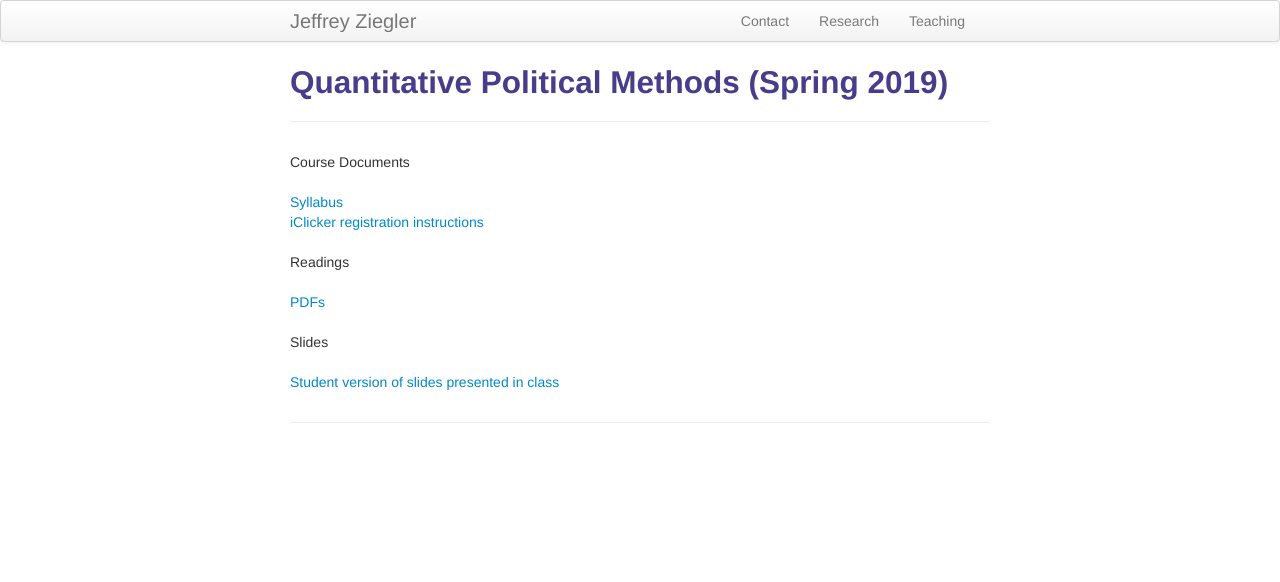
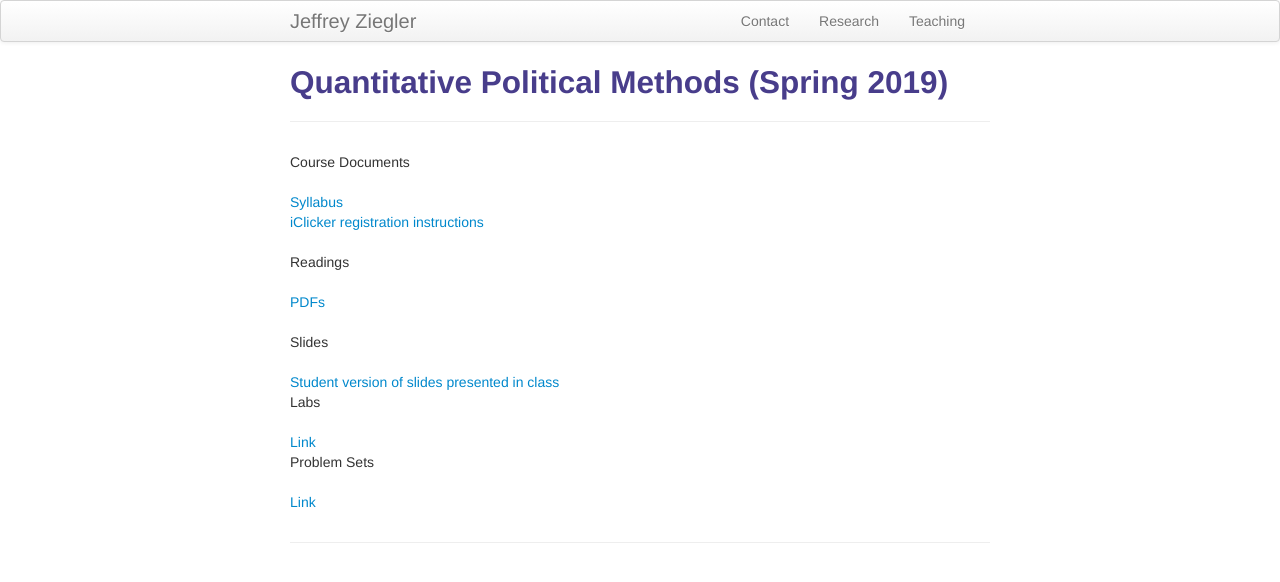
Before and after one commit to zieglerjef/zieglerjef.github.io, a Jekyll site: the page built from pages/QPMteachingMaterials/a8cffe297d699afa4764103b490efc27d960c200/index.html, in a window 1280 px wide. Shown: the top 582 px of the page. Built offline with Jekyll 4.4.1, drawn with Linux system fonts in a browser that asks for light colours.

Commit message:
Update index.html

```diff
--- a/pages/QPMteachingMaterials/a8cffe297d699afa4764103b490efc27d960c200/index.html
+++ b/pages/QPMteachingMaterials/a8cffe297d699afa4764103b490efc27d960c200/index.html
@@ -16,3 +16,11 @@ Readings<br/><br/>
 Slides<br/><br/>
 
 <a href="https://drive.google.com/open?id=1-0jFT0JB8pxyVecw--u91iJm673Mx5XM">	Student version of slides presented in class</a><br/>
+
+Labs<br/><br/>
+
+<a href="https://drive.google.com/open?id=1RE1-AFR3J0lV66ycUn2uUOFvIuDBE-mt">Link</a><br/>
+
+Problem Sets<br/><br/>
+
+<a href="https://drive.google.com/open?id=15TciVKlScpdFxBYWzb4o4RxFAl53DtEr">Link</a><br/>
```
